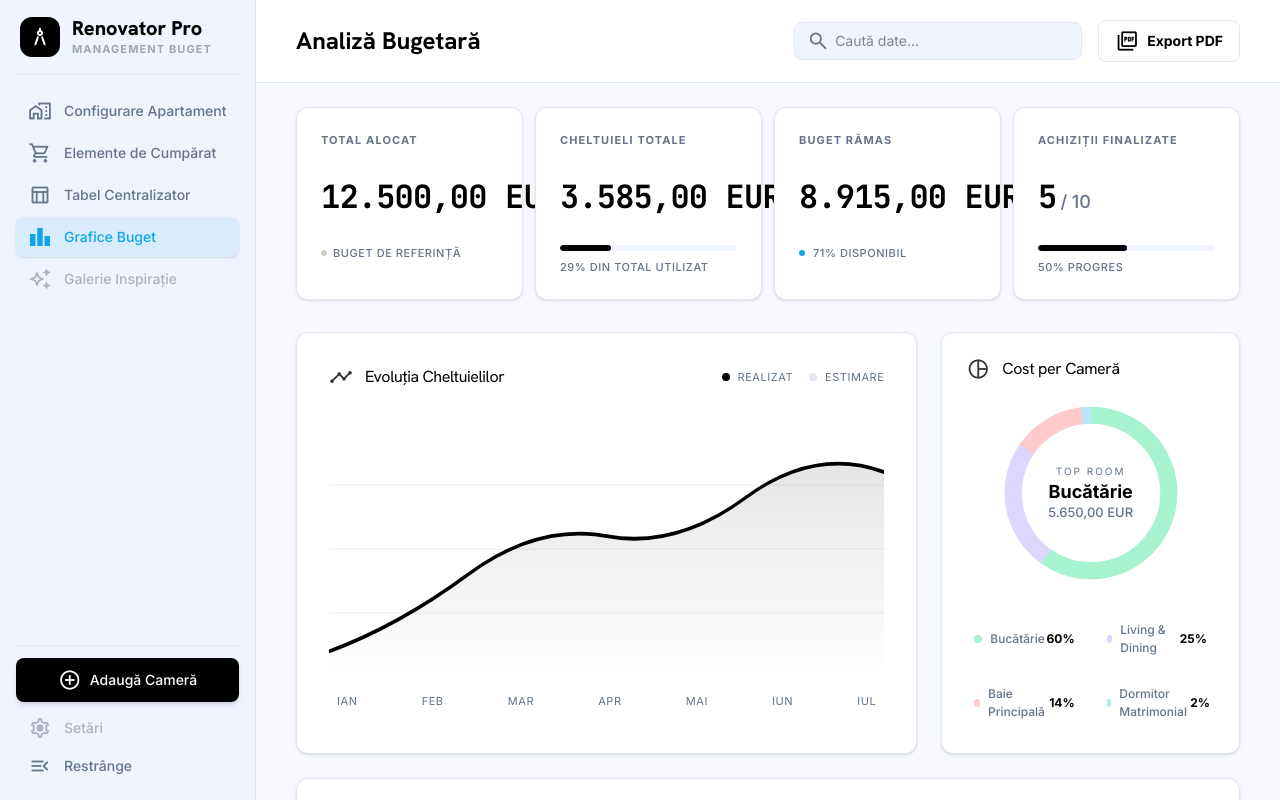
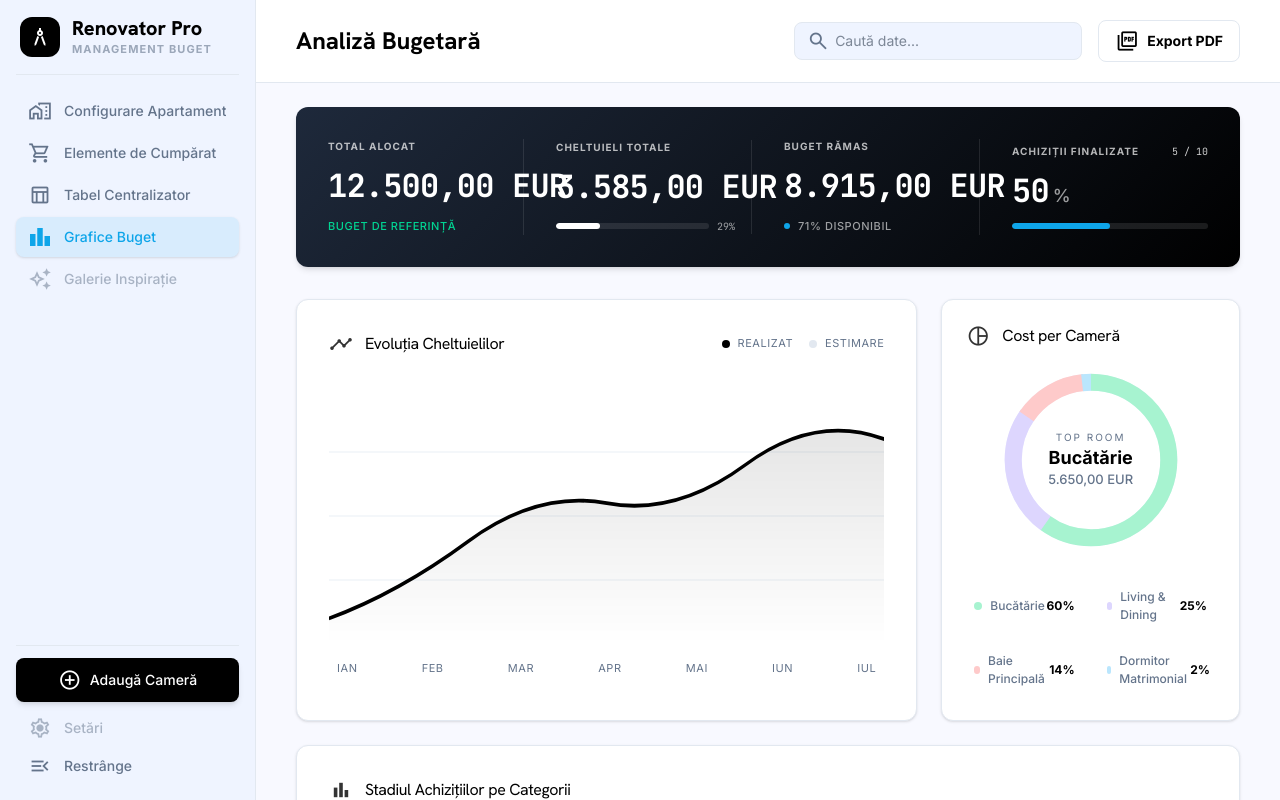
Before and after one commit to DanielTomaCucu/Renovator-Pro, a Next.js app: page /analiza in a window 1280 px wide. Shown: the top 800 px of the page. Built offline with nearby package versions, Linux system fonts and the light colour scheme.

Commit message:
Replace desktop KPI cards on /analiza with consolidated gradient dashboard card
Co-Authored-By: Claude Sonnet 5 <noreply@anthropic.com>

```diff
--- a/src/app/analiza/page.tsx
+++ b/src/app/analiza/page.tsx
@@ -93,89 +93,83 @@ export default function AnalizaPage() {
 
       {/* Desktop — bento grid, vezi „Analiză Bugetară - Meniu Restrâns Premium v2" */}
       <div className="mx-auto hidden max-w-7xl space-y-8 px-4 py-6 sm:px-6 md:block lg:px-10">
-        {/* Sumar */}
-        <div className="grid grid-cols-1 gap-3 sm:grid-cols-2 lg:grid-cols-4">
-          <div className="rounded-xl border border-line bg-surface p-6 shadow-sm transition-all hover:shadow-md">
-            <div className="flex flex-col gap-6">
-              <p className="text-[11px] font-bold uppercase tracking-widest text-muted">
+        {/* Sumar — card unic cu gradient închis, vezi „Analiză Bugetară - Dashboard Premium Consolidat Desktop" */}
+        <div
+          className="w-full overflow-hidden rounded-xl p-8 text-white shadow-md"
+          style={{ background: "linear-gradient(135deg, #1e293b 0%, #000000 100%)" }}
+        >
+          <div className="grid grid-cols-1 items-center gap-8 md:grid-cols-4">
+            <div className="space-y-2 border-white/10 pr-4 md:border-r">
+              <p className="text-[10px] font-bold uppercase tracking-widest opacity-70">
                 Total Alocat
               </p>
               <div className="flex items-baseline gap-1">
-                <span className="font-mono text-[32px] font-bold tracking-tight text-primary">
+                <span className="font-mono text-[32px] font-bold tracking-tight">
                   {formatMoney(project.totalBudget)}
                 </span>
               </div>
-              <div className="flex items-center gap-1.5">
-                <span className="h-1.5 w-1.5 rounded-full bg-primary/20" />
-                <span className="text-[11px] font-medium uppercase tracking-wider text-muted">
+              <p className="text-[11px] font-medium uppercase tracking-wider text-emerald-400">
                 Buget de referință
+              </p>
+            </div>
+
+            <div className="space-y-2 border-white/10 pr-4 md:border-r">
+              <p className="text-[10px] font-bold uppercase tracking-widest opacity-70">
+                Cheltuieli Totale
+              </p>
+              <div className="flex items-baseline gap-1">
+                <span className="font-mono text-[32px] font-bold tracking-tight">
+                  {formatMoney(spent)}
                 </span>
               </div>
+              <div className="flex items-center gap-2">
+                <div className="h-1.5 flex-1 overflow-hidden rounded-full bg-white/10">
+                  <div
+                    className="h-full rounded-full bg-white"
+                    style={{ width: `${Math.min(100, spentPct)}%` }}
+                  />
+                </div>
+                <span className="font-mono text-[10px] opacity-60">{spentPct}%</span>
               </div>
             </div>
 
-          <div className="rounded-xl border border-line bg-surface p-6 shadow-sm transition-all hover:shadow-md">
-            <div className="flex flex-col gap-6">
-              <p className="text-[11px] font-bold uppercase tracking-widest text-muted">
-                Cheltuieli Totale
-              </p>
-              <span className="font-mono text-[32px] font-bold tracking-tight text-primary">
-                {formatMoney(spent)}
-              </span>
-              <div className="space-y-2">
-                <div className="h-1.5 w-full overflow-hidden rounded-full bg-surface-low">
-                  <div
-                    className="h-full rounded-full bg-primary"
-                    style={{ width: `${Math.min(100, spentPct)}%` }}
-                  />
-                </div>
-                <p className="text-[11px] font-medium uppercase tracking-wider text-muted">
-                  {spentPct}% din total utilizat
-                </p>
-              </div>
-            </div>
-          </div>
-
-          <div className="rounded-xl border border-line bg-surface p-6 shadow-sm transition-all hover:shadow-md">
-            <div className="flex flex-col gap-6">
-              <p className="text-[11px] font-bold uppercase tracking-widest text-muted">
+            <div className="space-y-2 border-white/10 pr-4 md:border-r">
+              <p className="text-[10px] font-bold uppercase tracking-widest opacity-70">
                 Buget Rămas
               </p>
+              <div className="flex items-baseline gap-1">
                 <span
-                className={`font-mono text-[32px] font-bold tracking-tight ${remaining < 0 ? "text-tertiary" : "text-primary"}`}
+                  className={`font-mono text-[32px] font-bold tracking-tight ${remaining < 0 ? "text-tertiary" : ""}`}
                 >
                   {formatMoney(remaining)}
                 </span>
+              </div>
               <div className="flex items-center gap-2">
                 <span className="h-1.5 w-1.5 rounded-full bg-secondary" />
-                <span className="text-[11px] font-medium uppercase tracking-wider text-muted">
+                <span className="text-[11px] font-medium uppercase tracking-wider opacity-60">
                   {remainingPct}% disponibil
                 </span>
               </div>
             </div>
-          </div>
 
-          <div className="rounded-xl border border-line bg-surface p-6 shadow-sm transition-all hover:shadow-md">
-            <div className="flex flex-col gap-6">
-              <p className="text-[11px] font-bold uppercase tracking-widest text-muted">
+            <div className="space-y-2">
+              <div className="flex items-center justify-between">
+                <p className="text-[10px] font-bold uppercase tracking-widest opacity-70">
                   Achiziții Finalizate
                 </p>
+                <p className="font-mono text-[10px] opacity-80">
+                  {bought} / {items.length}
+                </p>
+              </div>
               <div className="flex items-baseline gap-1">
-                <span className="font-mono text-[32px] font-bold tracking-tight text-primary">
-                  {bought}
-                </span>
-                <span className="text-[18px] font-medium text-muted">/ {items.length}</span>
+                <span className="font-mono text-[32px] font-bold tracking-tight">{progress}</span>
+                <span className="text-[18px] font-medium opacity-60">%</span>
               </div>
-              <div className="space-y-2">
-                <div className="h-1.5 w-full overflow-hidden rounded-full bg-surface-low">
+              <div className="h-1.5 w-full overflow-hidden rounded-full bg-white/10">
                 <div
-                    className="h-full rounded-full bg-primary"
+                  className="h-full rounded-full bg-secondary"
                   style={{ width: `${progress}%` }}
                 />
-                </div>
-                <p className="text-[11px] font-medium uppercase tracking-wider text-muted">
-                  {progress}% Progres
-                </p>
               </div>
             </div>
           </div>
```
Also changed, not shown: 1 other file (tests, documents, lock files or other folders). Lines whose indentation alone changed are shown as unchanged.
